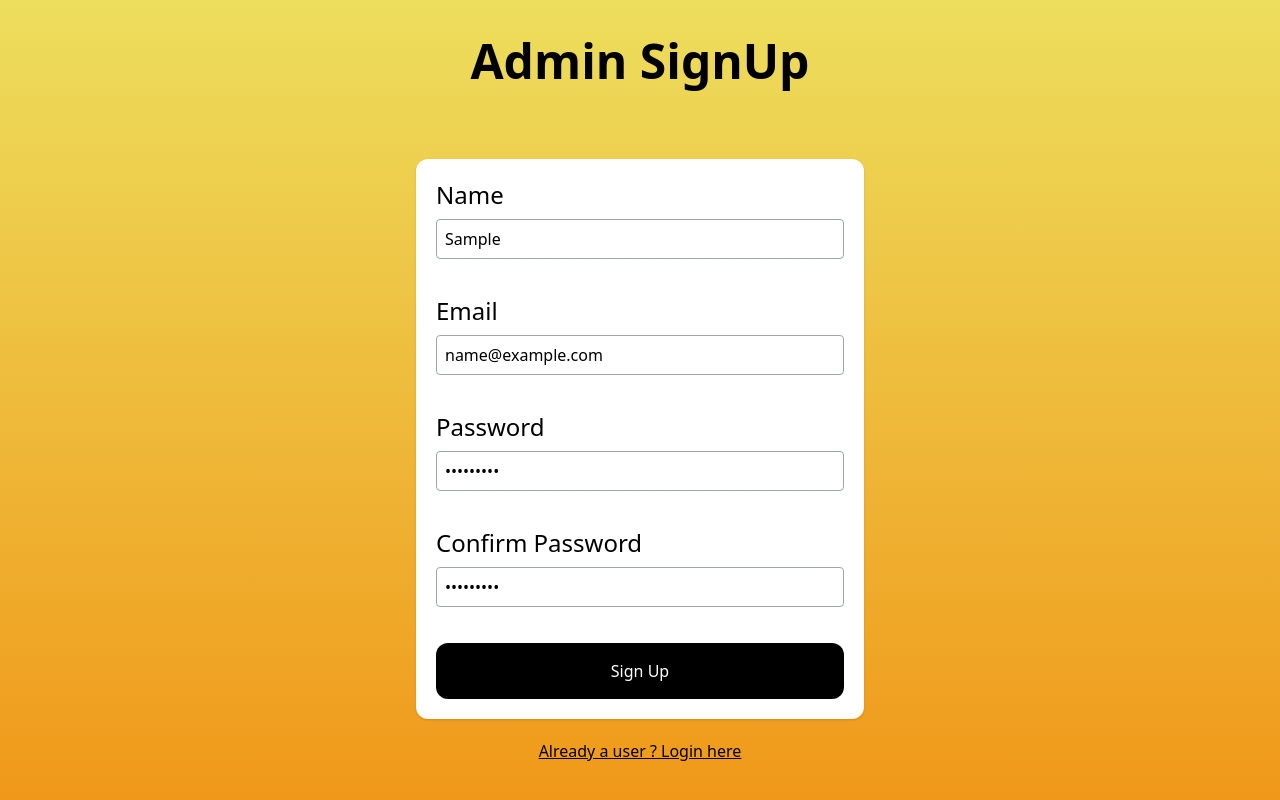
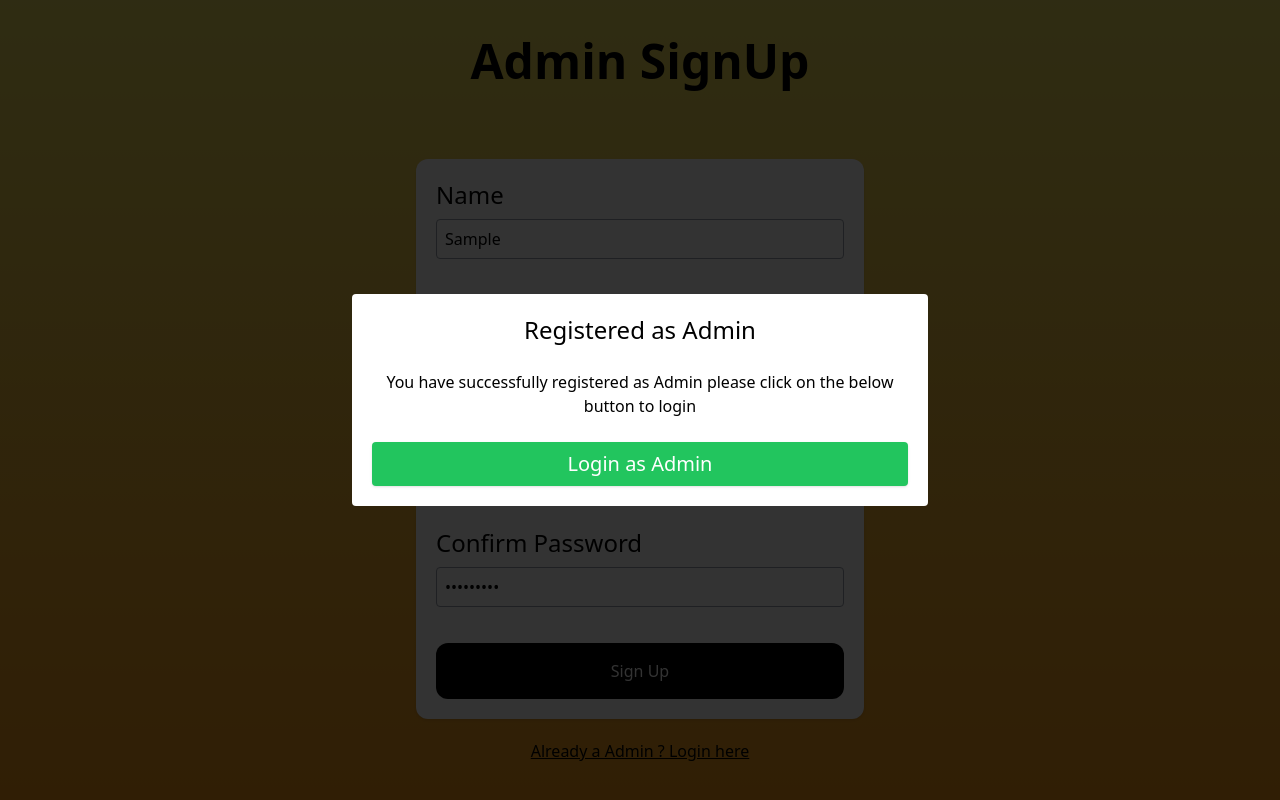
Before and after one commit to Rohit-rew/QuizApp, a Next.js app: page /accounts/adminregister in a window 1280 px wide. Both pictures are taken after typing "Sample", "name@example.com", "Sample123", "Sample123" into the empty fields and a click on the button "Sign Up". Built offline with nearby package versions, Linux system fonts and the light colour scheme.

Commit message:
registration success message added

```diff
--- /dev/null
+++ b/components/successRegistrationMessage.tsx
@@ -0,0 +1,23 @@
+import React from 'react'
+import Router from 'next/router'
+
+//types
+type propTypes = {
+    registeredAs : String
+    route : any
+}
+
+export default function SuccessRegistrationMessage({registeredAs , route}:propTypes) {
+  return (
+    <div className="quizcreateModal absolute w-full h-full  bg-black bg-opacity-80 box-border p-5 flex justify-center items-center">
+        <div className="w-full bg-white rounded relative max-w-xl p-5 flex flex-col gap-6 justify-center items-center">
+            <h2 className='text-2xl'>Registered as {registeredAs} </h2>
+
+            <p className='text-center'>You have successfully registered as {registeredAs} please click on the below button to login</p>
+
+            <button onClick={()=>Router.push(route)} className='bg-green-500 w-full py-2 rounded text-xl text-white shadow'>Login as {registeredAs}</button>
+
+        </div>
+      </div>
+  )
+}
--- a/pages/accounts/adminregister.tsx
+++ b/pages/accounts/adminregister.tsx
@@ -1,6 +1,7 @@
 import Link from "next/link";
 import React from "react";
 import RegisterForm from "../../components/login/registerForm";
+import SuccessRegistrationMessage from "../../components/successRegistrationMessage";
 
 export default function AdminRegister() {
   const [nameErrorMsg, setNameErrorMsg] = React.useState<String | null>(null);
@@ -8,6 +9,7 @@ export default function AdminRegister() {
   const [passErrorMsg, setpassErrorMsg] = React.useState<String | null>(null);
   const [confirmPassErrorMsg, setconfirmPassErrorMsg] =
     React.useState<String | null>(null);
+  const [isregistered , setIsregistered] = React.useState<Boolean>(false)
 
   const registerAdmin = (e: React.FormEvent<HTMLFormElement>) => {
     e.preventDefault();
@@ -30,7 +32,8 @@ export default function AdminRegister() {
       console.log("submited");
       console.log(email, password, confirmPassword);
       // make api call here
-      // send to another route
+      // on successfull registration show user the message of successfull registration with a link to go to   admin login
+      setIsregistered(true)
     } else if (!name) {
       setNameErrorMsg("Please enter name");
     } else if (!email) {
@@ -58,9 +61,10 @@ export default function AdminRegister() {
         />
 
         <Link href={"/accounts/adminlogin"}>
-          <p className="underline">Already a user ? Login here</p>
+          <p className="underline">Already a Admin ? Login here</p>
         </Link>
       </div>
+      {isregistered && <SuccessRegistrationMessage registeredAs={"Admin"} route={"/accounts/adminlogin"}/>}
     </div>
   );
 }
--- a/pages/accounts/userregister.tsx
+++ b/pages/accounts/userregister.tsx
@@ -1,12 +1,14 @@
 import Link from "next/link";
 import React from "react";
 import RegisterForm from "../../components/login/registerForm";
+import SuccessRegistrationMessage from "../../components/successRegistrationMessage";
 
 export default function UserRegister() {
     const[nameErrorMsg , setNameErrorMsg] = React.useState<String|null>(null)
     const[emailErrorMsg , setEmailErrorMsg] = React.useState<String|null>(null)
     const[passErrorMsg , setpassErrorMsg] = React.useState<String|null>(null)
     const[confirmPassErrorMsg , setconfirmPassErrorMsg] = React.useState<String|null>(null)
+    const [isregistered , setIsregistered] = React.useState<Boolean>(false)
 
     const registerUser = (e:React.FormEvent<HTMLFormElement>)=>{
         e.preventDefault()
@@ -29,7 +31,10 @@ export default function UserRegister() {
             console.log("submited")
             console.log(email, password , confirmPassword)
             // make api call here
-            // send to another route
+
+
+            // on successfull register show user the success message and show a link to go to login
+            setIsregistered(true)
         }else if(!name && !email && !password && confirmPassword){
             setEmailErrorMsg("please enter email")
             setpassErrorMsg("please enter password")
@@ -62,6 +67,7 @@ export default function UserRegister() {
           <p className="underline">Already a user ? Login here</p>
         </Link>
       </div>
+      {isregistered && <SuccessRegistrationMessage registeredAs={"User"} route={"/accounts/userlogin"}/>}
     </div>
   );
 }
```
Also changed, not shown: pages/index.tsx (+7 -11 lines).
